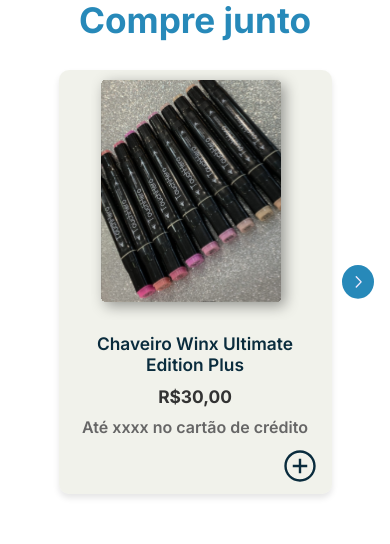
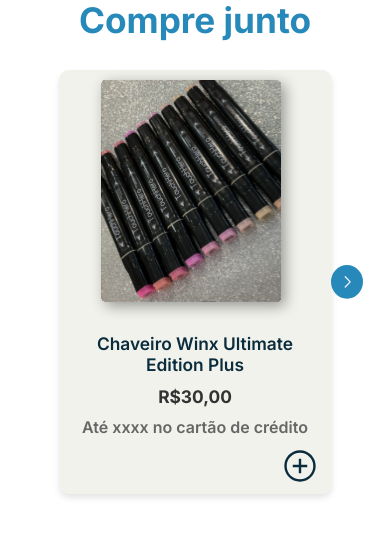
Before and after one commit to patriciasanttos/projeto-livraria, a React (Vite) app in the folder web/: page /item/1 in a window 390 px wide. Shown: the part 1681-2225 px from the top of the page. Built offline with nearby package versions, Linux system fonts and the light colour scheme; no server answers.

Commit message:
Distance arow fixed

```diff
--- a/web/src/Components/Category/Category.scss
+++ b/web/src/Components/Category/Category.scss
@@ -24,11 +24,11 @@
             cursor: pointer;
 
             &:first-child {
-                left: 4%;
+                left: 22%;
             }
 
             &:last-child {
-                right: 4%;
+                right: 22%;
             }
         }
     }
@@ -36,19 +36,26 @@
     .default {
         color: var(--text-primary-color);
     }
+
     .pink {
         color: var(--title-pink);
     }
+
     .green {
         color: var(--title-green);
     }
+
     .blue {
         color: var(--title-blue);
     }
 }
 
-@media screen and (min-width: 768px) {
+@media screen and (min-width: 319px) and (max-width: 768px) {
     .category-component {
+        .category-component-container {
+            gap: 1rem;
+        }
+
         .category-component-container .arrows {
             &:first-child {
                 left: 7%;
@@ -60,3 +67,17 @@
         }
     }
 }
+
+@media screen and (min-width: 769px) and (max-width: 860px) {
+    .category-component {
+        .category-component-container .arrows {
+            &:first-child {
+                left: 12%;
+            }
+
+            &:last-child {
+                right: 12%;
+            }
+        }
+    }
+}
```
